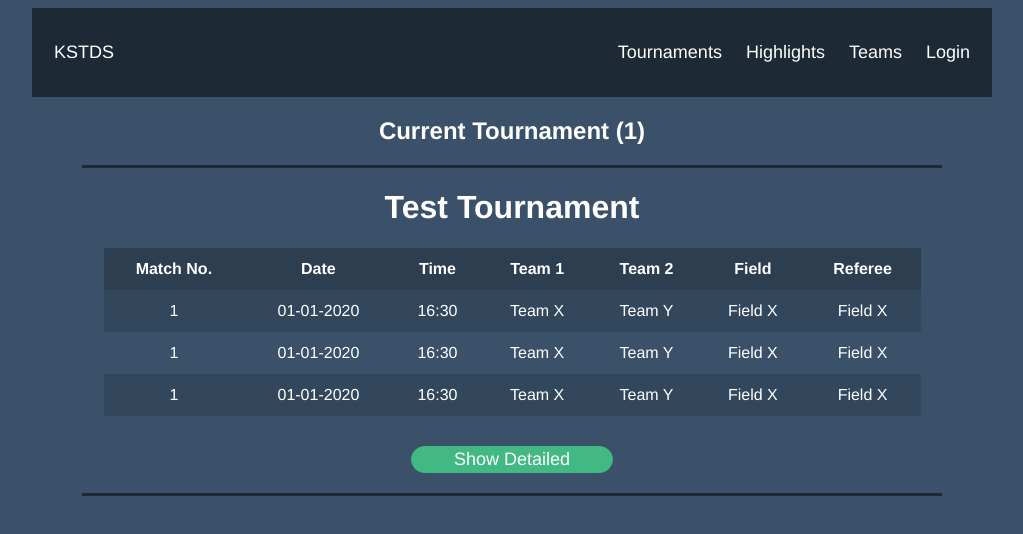
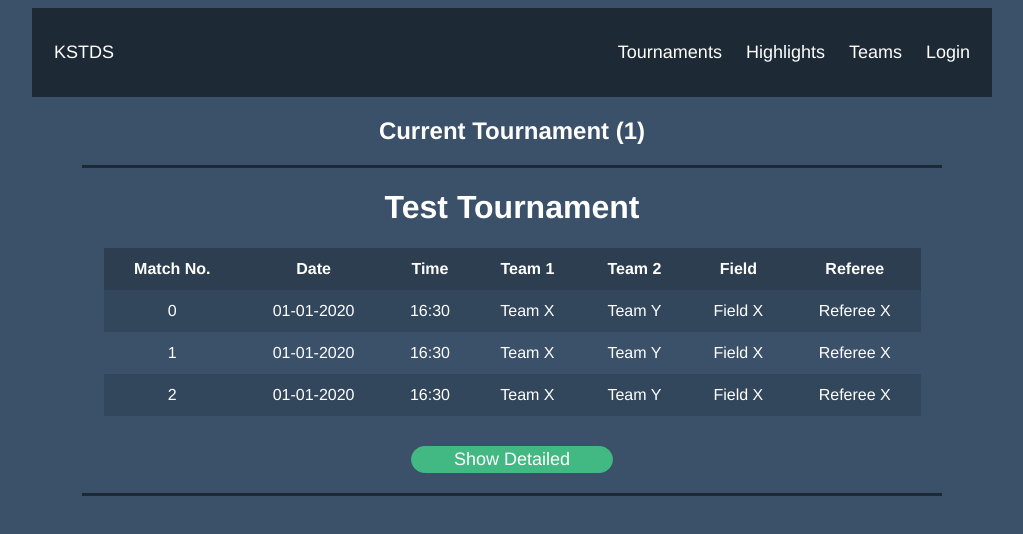
Before and after one commit to Just-Hussain/kstds, a Vue app in the folder client/: page /#/ in a window 1280 px wide. Shown: the top 534 px of the page, without its empty margins (128-1151 px from the left). Built offline with nearby package versions, Linux system fonts and the light colour scheme.

Commit message:
A bit of refactroing to use the new models instead of the object literals

```diff
--- a/client/src/models/Models.js
+++ b/client/src/models/Models.js
@@ -2,23 +2,21 @@
 // a lot of info is still missing
 // it probaly needs some work
 
-
 export class Tournament {
   constructor(
-    id, name, startDate, endDate, matches, teams
+    id, name, startDate, endDate, matches
     ) {
     this.id = id
     this.name = name
     this.startDate = startDate
     this.endDate = endDate
     this.matches = matches
-    this.teams = teams
-  }
+    }
 }
 
 export class Match {
   constructor(
-    id, date, time, team1, team2, field, referee, goals
+    id, date, time, team1, team2, field, referee, goals, score1=0, score2=0
   ) {
       this.id = id
       this.date = date
@@ -28,16 +26,22 @@ export class Match {
       this.field = field
       this.referee = referee
       this.goals = goals
+      this.score1 = score1
+      this.score2 = score2
     }
 }
 
 export class Team {
   constructor(
-    id, name, players
+    id, name, players=[], scored, recieved, points, rank
   ) {
     this.id = id
     this.name = name
     this.player = players
+    this.scored = scored
+    this.recieved = recieved
+    this.points = points
+    this.rank = rank
   }
 }
 
@@ -63,6 +67,7 @@ export class Goal {
   }
 }
 
+// probably these classes won`t be really useful
 export class Field {
   constructor(
     id, name
@@ -76,7 +81,9 @@ export class Referee {
   constructor(
     id, first_name, last_name
   ) {
-
+    this.id = id
+    this.first_name = first_name
+    this.last_name = last_name
   }
 }
 
--- a/client/src/views/Home.vue
+++ b/client/src/views/Home.vue
@@ -15,35 +15,19 @@
           <th>Referee</th>
         </tr>
 
-        <tr>
-          <td>1</td>
-          <td>01-01-2020</td>
-          <td>16:30</td>
-          <td>Team X</td>
-          <td>Team Y</td>
-          <td>Field X</td>
-          <td>Field X</td>
+        <tr
+          v-for="match in tour.matches"
+          :key="match.id"
+        >
+          <td>{{match.id}}</td>
+          <td>{{match.date}}</td>
+          <td>{{match.time}}</td>
+          <td>{{match.team1}}</td>
+          <td>{{match.team2}}</td>
+          <td>{{match.field}}</td>
+          <td>{{match.referee}}</td>
         </tr>
 
-        <tr>
-          <td>1</td>
-          <td>01-01-2020</td>
-          <td>16:30</td>
-          <td>Team X</td>
-          <td>Team Y</td>
-          <td>Field X</td>
-          <td>Field X</td>
-        </tr>
-
-        <tr>
-          <td>1</td>
-          <td>01-01-2020</td>
-          <td>16:30</td>
-          <td>Team X</td>
-          <td>Team Y</td>
-          <td>Field X</td>
-          <td>Field X</td>
-        </tr>
 
       </BaseTable>
 
@@ -59,6 +43,8 @@
 <script>
   import BaseCard from './../components/BaseCard'
   import BaseTable from './../components/BaseTable'
+  import {Tournament, Match} from './../models/Models'
+
 
   export default {
     name: 'Home',
@@ -70,10 +56,26 @@
     data() {
       return {
         tour_id: 1,
-        tour_name: 'Test Tournament'
+        tour_name: 'Test Tournament',
+        tour: new Tournament(
+          0, 'THE tournament', '', '', [
+            new Match(
+              0, '01-01-2020', '16:30',
+              'Team X', 'Team Y', 'Field X', 'Referee X'
+            ),
+            new Match(
+              1, '01-01-2020', '16:30',
+              'Team X', 'Team Y', 'Field X', 'Referee X'
+            ),
+            new Match(
+              2, '01-01-2020', '16:30',
+              'Team X', 'Team Y', 'Field X', 'Referee X'
+            )
+          ]
+        )
       }
     }
-}
+  }
 </script>
 
 <style scoped>
--- a/client/src/views/Matches.vue
+++ b/client/src/views/Matches.vue
@@ -43,6 +43,7 @@
 <script>
   import BaseMatch from './../components/BaseMatch'
   import BaseModal from './../components/BaseModal'
+  import Home from './Home.vue'
 
   export default {
     name: 'Matches',
@@ -59,42 +60,7 @@
       return {
         modal_match: false,
         modal_referee: false,
-        matches: [
-          {
-            id: 0,
-            date: '01-01-2020',
-            time: '18:30',
-            team1: 'Team 1',
-            team2: 'Team 2',
-            field: 'Field XYZ',
-            score1: 0,
-            score2: 1,
-            referee: 'Referee XYZ'
-
-          },
-          {
-            id: 1,
-            date: '01-05-2020',
-            time: '19:30',
-            team1: 'Team 1',
-            team2: 'Team 2',
-            field: 'Field XVYZ',
-            score1: 0,
-            score2: 1,
-            referee: 'Referee XYZ'
-          },
-          {
-            id: 2,
-            date: '01-08-2020',
-            time: '18:00',
-            team1: 'Team 1',
-            team2: 'Team 2',
-            field: 'Field XYZQ',
-            score1: 0,
-            score2: 1,
-            referee: 'Referee XYZ'
-          }
-        ]
+        matches: Home.data().tour.matches
       }
     },
 
--- a/client/src/views/Teams.vue
+++ b/client/src/views/Teams.vue
@@ -35,7 +35,7 @@
     <div class="cards">
       <BaseCard
         v-for="team in teams"
-        :key="team.name"
+        :key="team.id"
       >
         <h1>{{ team.name }}</h1>
         <BaseTable>
@@ -62,6 +62,8 @@
   import BaseCard from './../components/BaseCard'
   import BaseTable from './../components/BaseTable'
   import BaseModal from './../components/BaseModal'
+  import {Team} from './../models/Models'
+
 
   export default {
     name: 'Teams',
@@ -75,27 +77,9 @@
       return {
         modal_get: false,
         teams: [
-          {
-            name: 'Team XXX',
-            scored: 0,
-            recieved: 0,
-            points: 0,
-            rank: 0
-          },
-          {
-            name: 'Team YYY',
-            scored: 0,
-            recieved: 0,
-            points: 0,
-            rank: 0
-          },
-          {
-            name: 'Team ZZZ',
-            scored: 0,
-            recieved: 0,
-            points: 0,
-            rank: 0
-          }
+          new Team(0, 'Team XXX', [], 0, 0, 0, 0),
+          new Team(1, 'Team YYY', [], 0, 0, 0, 0),
+          new Team(2, 'Team ZZZ', [], 0, 0, 0, 0)
         ]
       }
     },
```
